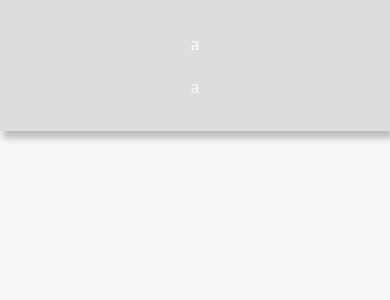
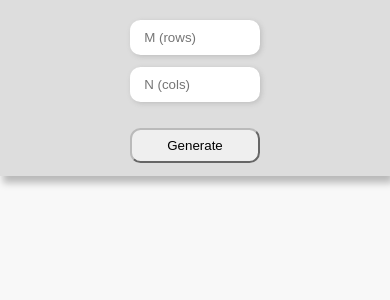
Before and after one commit to Sinkler521/matrix-app, a React (Vite) app: page / in a window 390 px wide. Shown: the top 300 px of the page. Built offline with nearby package versions, Linux system fonts and the light colour scheme.

Commit message:
controls UI changes

```diff
--- a/src/App.css
+++ b/src/App.css
@@ -48,6 +48,9 @@
   align-items: center;
   justify-content: space-around;
 }
+.controls-element:last-child{
+  justify-content: end;
+}
 
 .justify-center{
   justify-content: center;
@@ -55,6 +58,31 @@
 
 .align-center{
   align-items: center;
+}
+
+.controls-input{
+  padding: 0.5rem 0.76rem;
+  border-radius: 0.66rem;
+  outline: none;
+  border-color: transparent;
+  box-shadow: 0.1rem 0.1rem 0.3rem rgba(103, 103, 103, 0.25);
+  min-width: 130px;
+}
+
+.controls-button{
+  padding: 0.5rem 0.76rem;
+  display: flex;
+  justify-content: center;
+  align-items: center;
+  transition: all 0.25s ease-in-out;
+  border-radius: 0.66rem;
+  border-color: #bababa;
+  cursor: pointer;
+  user-select: none;
+}
+
+.controls-button:hover {
+  transform: scale(0.9)
 }
 
 @media screen and (max-width: 1024px){
@@ -70,9 +98,19 @@
     justify-content: center;
     width: 100%;
     border-radius: 0;
+    padding: 0.22rem 1rem;
   }
   .controls-element{
     padding-top: 0.6rem;
     padding-bottom: 0.6rem;
+    display: flex;
+    flex-direction: column;
+    align-items: center;
+  }
+  .controls-input{
+    margin: 0.4rem 0.2rem;
+  }
+  .controls-button{
+    width: 130px;
   }
 }
--- a/src/components/Controls/Controls.tsx
+++ b/src/components/Controls/Controls.tsx
@@ -5,8 +5,13 @@ export const Controls = () => {
     return (
         <>
           <div className="controls">
-            <div className="controls-element">a</div>
-            <div className="controls-element justify-center">a</div>
+            <div className="controls-element">
+                <input className="controls-input" type="number" min={1} max={100} placeholder="M (rows)"/>
+                <input className="controls-input" type="number" min={1} max={100} placeholder="N (cols)"/>
+            </div>
+            <div className="controls-element justify-center">
+                <button className="controls-button">Generate</button>
+            </div>
           </div>
         </>
     )
```
